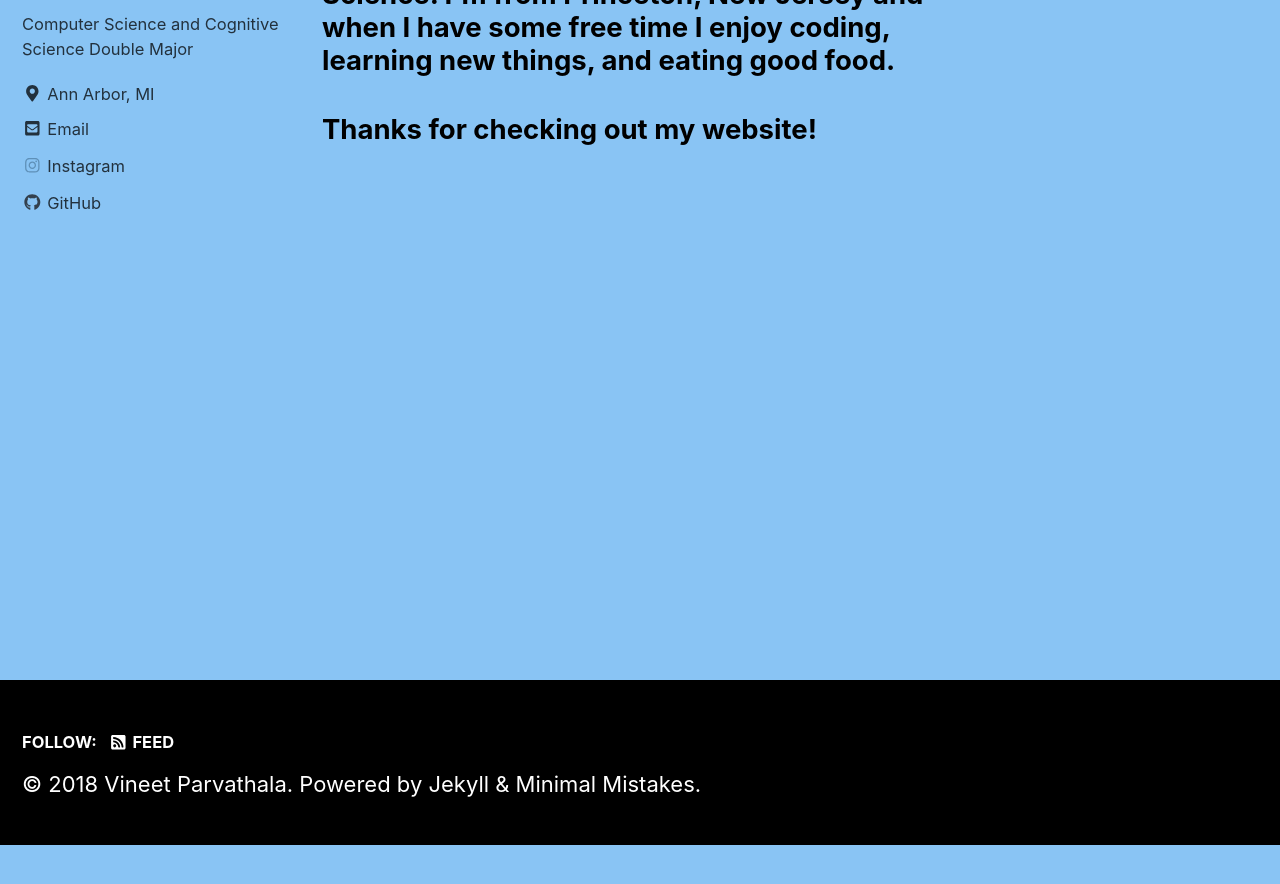
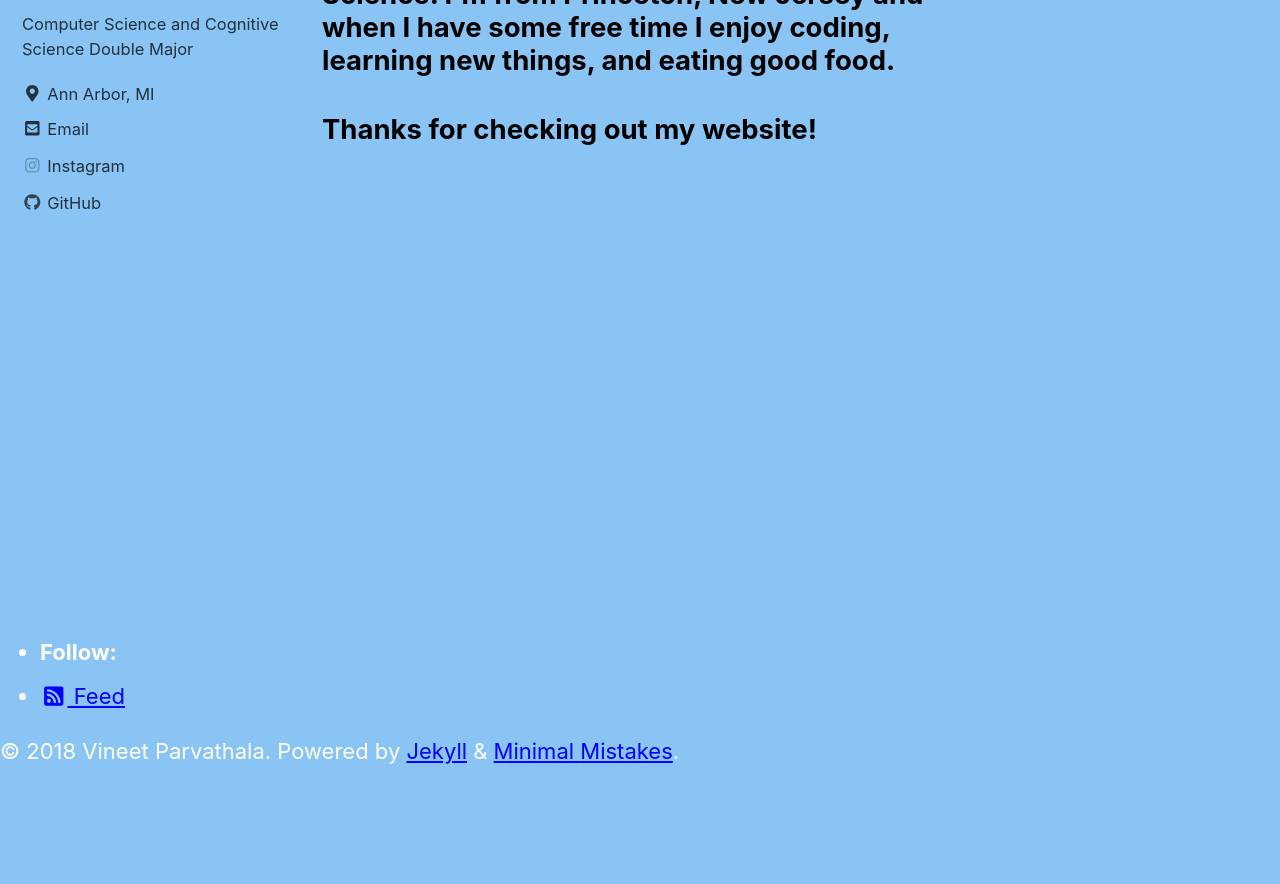
Before and after one commit to vparv/vparv.github.io, a Jekyll site: the page built from index.html, in a window 1280 px wide and 900 px high, scrolled down 287 px. Shown: the top 884 px of the window. Built offline with Jekyll 4.4.1, drawn with Linux system fonts in a browser that asks for light colours; cached includes are drawn as plain includes; nearby versions of some CDN libraries; the list of posts is cut into pages by our own code; before the commit the page ends 1132 px from its top, so only the background shows below that.

Commit message:
updated footer

```diff
--- a/_sass/minimal-mistakes/_footer.scss
+++ b/_sass/minimal-mistakes/_footer.scss
@@ -2,18 +2,18 @@
    FOOTER
    ========================================================================== */
 
-.page__footer {
+/*.page__footer {
   @include clearfix;
   float: left;
   margin-left: 0;
   margin-right: 0;
   width: 100%;
   clear: both;
-  /* sticky footer fix start */
+   sticky footer fix start
   position: absolute;
   bottom: 0;
   height: auto;
-  /* sticky footer fix end */
+  /* sticky footer fix end
   margin-top: 3em;
   color: $muted-text-color;
   -webkit-animation: $intro-transition;
@@ -57,7 +57,7 @@
   font-size: $type-size-7;
 } */
 
-.page__footer-follow {
+/*.page__footer-follow {
   ul {
     margin: 0;
     padding: 0;
@@ -87,5 +87,7 @@
     a {
       white-space: nowrap;
     }
+
   }
 }
+*/
```
